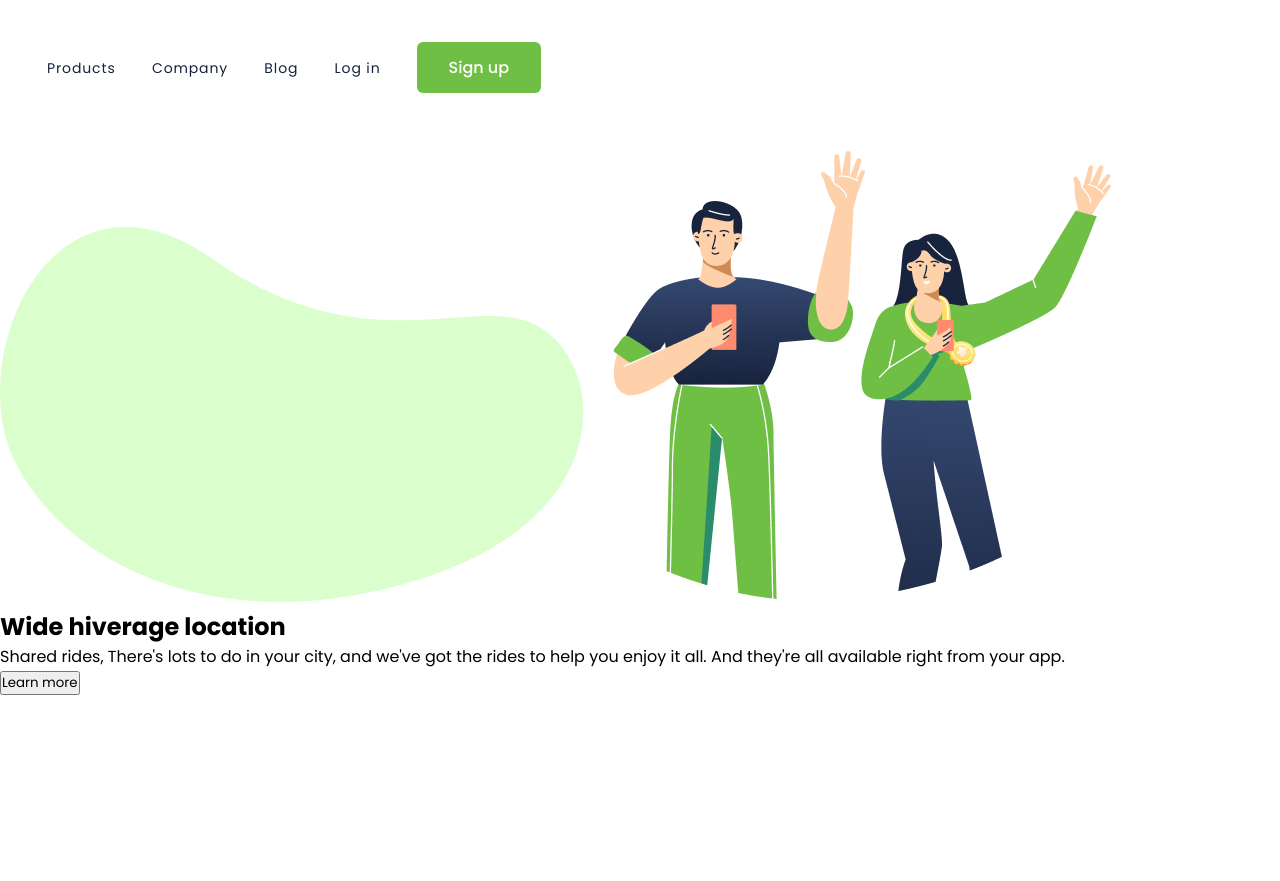
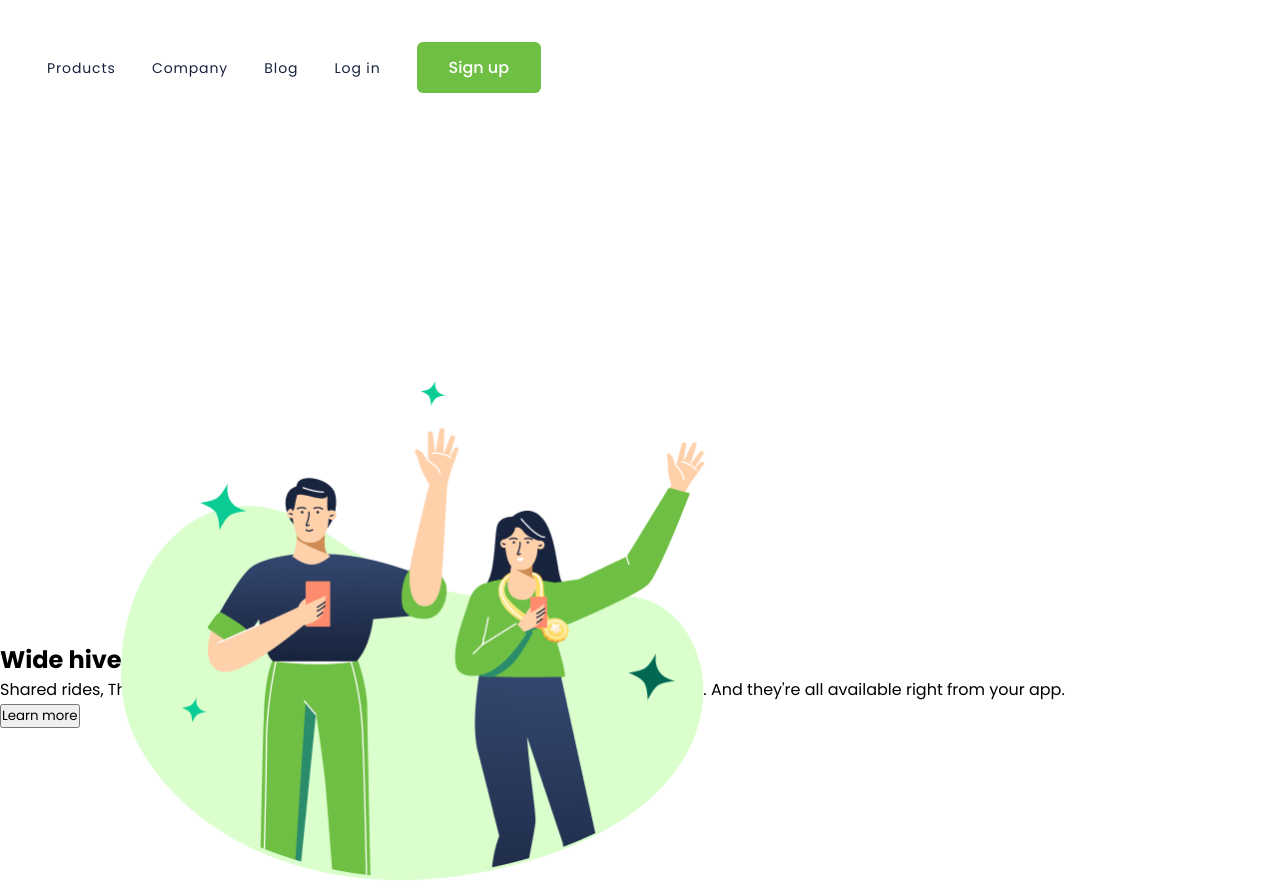
Before and after one commit to gu1lherme-ribeiro/Desafio-CSS-Dev-Club, a plain HTML site: page Desafio-CSS-Dev-Club/index.html in a window 1280 px wide. Before the commit the page ends 800 px from the top, so only its background shows below. Drawn offline with Linux system fonts and the light colour scheme.

Commit message:
Atualização da img hero

```diff
--- a/Desafio-CSS-Dev-Club/index.html
+++ b/Desafio-CSS-Dev-Club/index.html
@@ -23,16 +23,11 @@
       </nav>
     </header>
     <main>
-    <section class="hero-content">
-      <img
-        class="hero-bg-img"
-        src="./assets/img/background-hero-img.png"
-        alt="background-image-hero"
-      />
+    <section class="hero-container">
       <img
         class="hero-img"
-        src="./assets/img/img-hero.png"
-        alt="hero-image"
+        src="./assets/img/hero-img.png"
+        alt="background-image-hero"
       />
       <h1 class="hero-title">Wide hiverage location</h1>
       <p class="hero-text">
--- a/Desafio-CSS-Dev-Club/styles.css
+++ b/Desafio-CSS-Dev-Club/styles.css
@@ -1,8 +1,8 @@
-*{
+* {
     font-family: "Poppins", sans-serif;
     margin: 0;
     padding: 0;
-    box-sizing: border-box;
+
 }
 
 .nav-link {
@@ -19,12 +19,14 @@
     line-height: 100%;
     letter-spacing: 0.88px;
     text-align: center;
+    cursor: pointer;
 }
 .nav-header {
     margin: 42px 47px;
 }
 
 .nav-btn {
+    cursor: pointer;
     width: 67px;
     height: 24px;
     border-radius: 6px;
@@ -41,10 +43,10 @@
     left: 28px;
 }
 
-.hero-bg-img {
-    width: 583.170166015625;
-    height: 374.8206787109375;
-    top: 371.18px;
+.hero-img {
+    position: relative;
+    width: 595px;
+    height: 500px;
+    top: 246px;
     left: 121px;
-
 }
```
Also changed, not shown: Desafio-CSS-Dev-Club/assets/img/background-hero-img.png (deleted), Desafio-CSS-Dev-Club/assets/img/hero-img.png (added), Desafio-CSS-Dev-Club/assets/img/img-hero.png (deleted).
